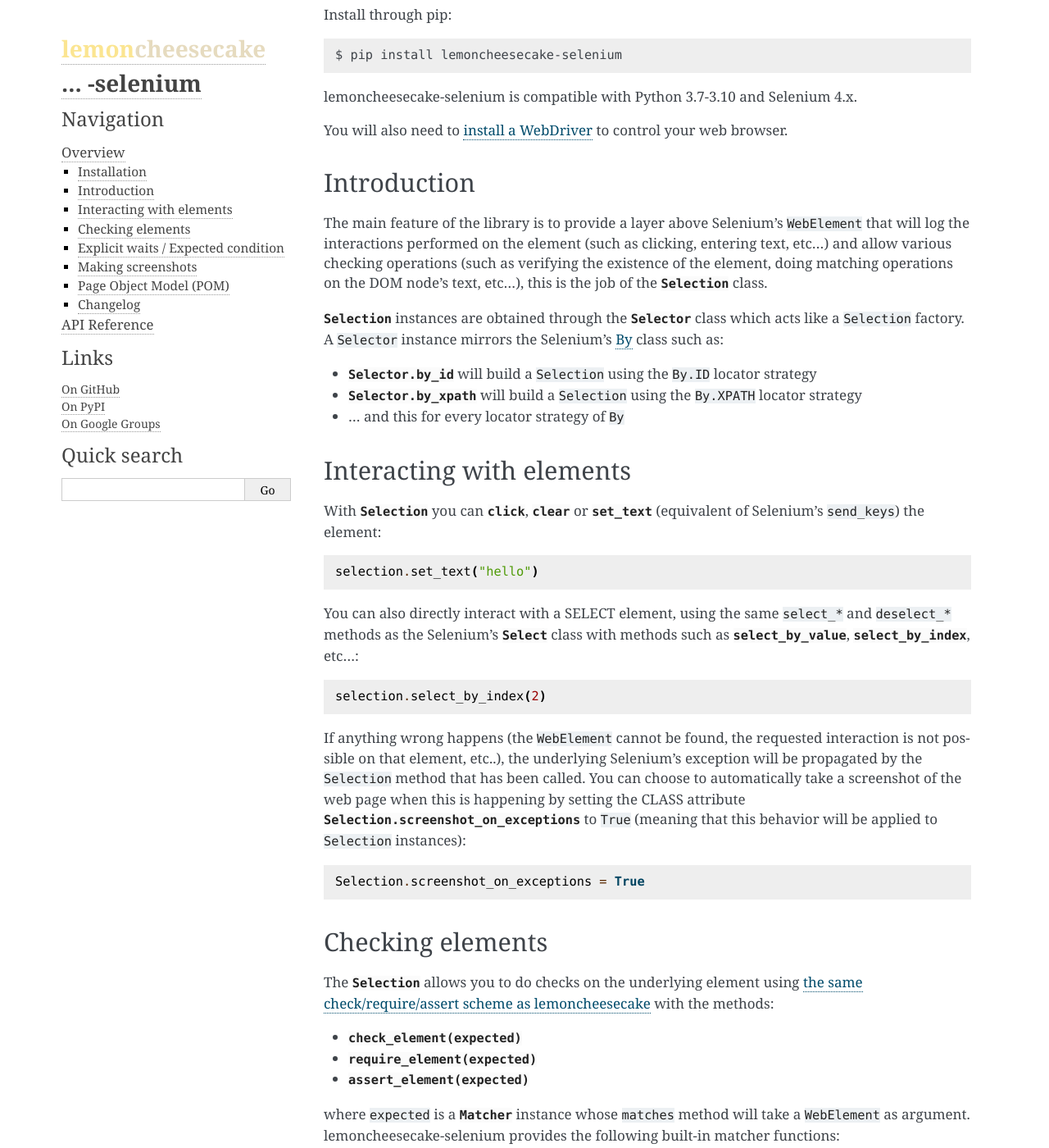
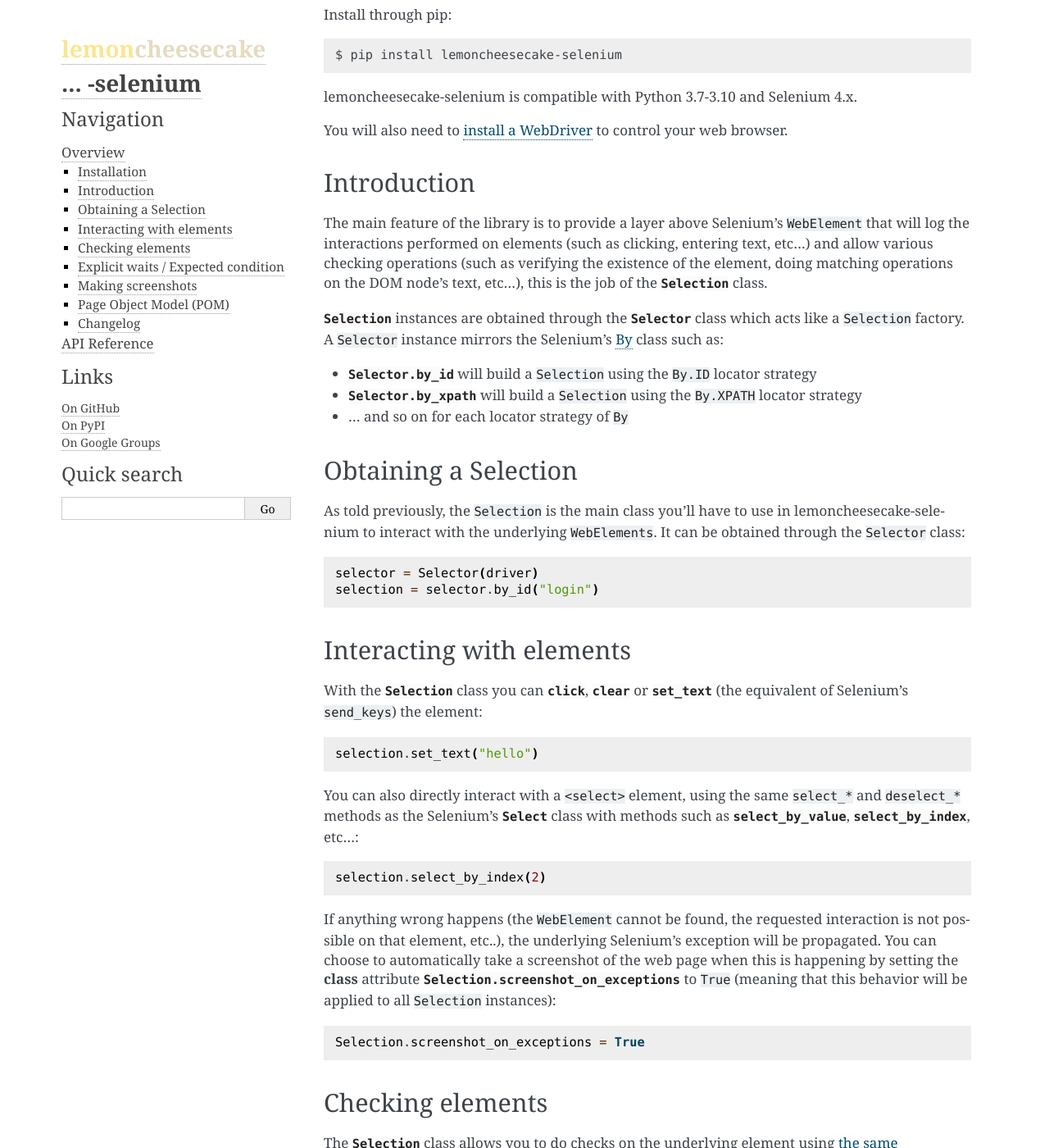
Before and after one commit to lemoncheesecake/lemoncheesecake-selenium, a Sphinx documentation site: the page built from doc/index.rst, in a window 1280 px wide and 1400 px high, scrolled down 2304 px. Shown: the whole window at 82% size. Built offline with Sphinx 7.4.7, drawn with Linux system fonts in a browser that asks for light colours; the version number could not be read and is left out; some of the changed text lies outside the part shown.

Commit message:
doc: various improvements and fixes

```diff
--- a/doc/index.rst
+++ b/doc/index.rst
@@ -28,8 +28,8 @@
        driver = webdriver.Firefox()
        driver.implicitly_wait(10)
        driver.get("http://www.python.org")
+       check_that("title", driver.title, contains_string("Python"))
        selector = Selector(driver)
-       check_that("title", driver.title, contains_string("Python"))
        search_field = selector.by_name("q")
        search_field.clear()
        search_field.set_text("pycon")
@@ -53,7 +53,7 @@
 
    HTML report : file:///tmp/python_org_search/report/report.html
 
-And here are the report details :
+And here is the resulting HTML report:
 
 .. image:: _static/report-sample.png
 
@@ -73,7 +73,7 @@
 ------------
 
 The main feature of the library is to provide a layer above Selenium's ``WebElement``
-that will log the interactions performed on the element (such as clicking, entering text, etc...) and allow various
+that will log the interactions performed on elements (such as clicking, entering text, etc...) and allow various
 checking operations (such as verifying the existence of the element, doing matching operations on the DOM node's text,
 etc...), this is the job of the :py:class:`Selection <lemoncheesecake_selenium.Selection>` class.
 
@@ -86,20 +86,28 @@
 
 - :py:func:`Selector.by_xpath <lemoncheesecake_selenium.Selector.by_xpath>` will build a ``Selection`` using the ``By.XPATH`` locator strategy
 
-- ... and this for every locator strategy of ``By``
+- ... and so on for each locator strategy of ``By``
 
+Obtaining a Selection
+---------------------
+
+As told previously, the ``Selection`` is the main class you'll have to use in lemoncheesecake-selenium to interact with the underlying
+``WebElements``. It can be obtained through the ``Selector`` class::
+
+   selector = Selector(driver)
+   selection = selector.by_id("login")
 
 Interacting with elements
 -------------------------
 
-With :py:class:`Selection <lemoncheesecake_selenium.Selection>` you can
+With the :py:class:`Selection <lemoncheesecake_selenium.Selection>` class you can
 :py:func:`click <lemoncheesecake_selenium.Selection.click>`,
 :py:func:`clear <lemoncheesecake_selenium.Selection.clear>` or
-:py:func:`set_text <lemoncheesecake_selenium.Selection.set_text>` (equivalent of Selenium's ``send_keys``) the element::
+:py:func:`set_text <lemoncheesecake_selenium.Selection.set_text>` (the equivalent of Selenium's ``send_keys``) the element::
 
    selection.set_text("hello")
 
-You can also directly interact with a SELECT element, using the same ``select_*`` and ``deselect_*`` methods as the
+You can also directly interact with a ``<select>`` element, using the same ``select_*`` and ``deselect_*`` methods as the
 Selenium's
 :py:class:`Select <selenium.webdriver.support.select.Select>` class with methods such as
 :py:func:`select_by_value <lemoncheesecake_selenium.Selection.select_by_value>`,
@@ -108,26 +116,26 @@
    selection.select_by_index(2)
 
 If anything wrong happens (the ``WebElement`` cannot be found, the requested interaction is not possible on that
-element, etc..),
-the underlying Selenium's exception will be propagated by the ``Selection`` method that has been called.
-You can choose to automatically take a screenshot of the web page when this is happening by setting the CLASS attribute
+element, etc..), the underlying Selenium's exception will be propagated.
+You can choose to automatically take a screenshot of the web page when this is happening by setting the **class** attribute
 :py:attr:`Selection.screenshot_on_exceptions <lemoncheesecake_selenium.Selection.screenshot_on_exceptions>` to ``True``
-(meaning that this behavior will be applied to ``Selection`` instances)::
+(meaning that this behavior will be applied to all ``Selection`` instances)::
 
    Selection.screenshot_on_exceptions = True
 
 Checking elements
 -----------------
 
-The :py:class:`Selection <lemoncheesecake_selenium.Selection>` allows you to do checks on the underlying element using
-`the same check/require/assert scheme as lemoncheesecake <http://docs.lemoncheesecake.io/en/latest/matchers.html#the-matching-operations>`_
+The :py:class:`Selection <lemoncheesecake_selenium.Selection>` class allows you to do checks on the underlying element using
+`the same check/require/assert logic of lemoncheesecake <http://docs.lemoncheesecake.io/en/latest/matchers.html#the-matching-operations>`_
 with the methods:
 
 - :py:func:`check_element(expected) <lemoncheesecake_selenium.Selection.check_element>`
 - :py:func:`require_element(expected) <lemoncheesecake_selenium.Selection.require_element>`
 - :py:func:`assert_element(expected) <lemoncheesecake_selenium.Selection.assert_element>`
 
-where ``expected`` is a :py:class:`Matcher <lemoncheesecake.matching.Matcher>` instance whose ``matches`` method will
+where ``expected`` is a :py:class:`Matcher <lemoncheesecake.matching.matcher.Matcher>` instance whose
+:py:func:`matches <lemoncheesecake.matching.matcher.Matcher.build_description>` method will
 take a ``WebElement`` as argument. lemoncheesecake-selenium provides the following built-in matcher functions:
 
 - :py:func:`is_in_page() <lemoncheesecake_selenium.is_in_page>`
@@ -143,7 +151,7 @@
    selection.check_element(is_in_page())
    selection.check_element(has_text(match_pattern(r"(\d)€")))
    selection.check_element(has_attribute("class"))
-   selection.check_element(has_attribute("class", equal_to("enabled)))
+   selection.check_element(has_attribute("class", equal_to("enabled")))
    selection.check_element(has_property("text_length"))
    selection.check_element(has_property("text_length", equal_to(8)))
    selection.check_element(is_displayed())
@@ -151,7 +159,8 @@
    selection.check_element(not_(is_enabled()))
    selection.check_element(is_selected())
 
-You can also check for the non-existence of an element through the following ``Selection`` methods:
+As these methods look for a ``WebElement`` before calling the matcher on it,
+you can check for the non-existence of an element through the following ``Selection`` methods:
 
 - :py:func:`check_no_element() <lemoncheesecake_selenium.Selection.check_no_element>`
 - :py:func:`require_no_element() <lemoncheesecake_selenium.Selection.require_no_element>`
@@ -162,9 +171,9 @@
    selection.require_no_element()
 
 It is possible to automatically take a screenshot on failed checks (either it's done by a ``check_*``, ``require_*`` or
-``assert_*`` method) by setting the CLASS attribute
+``assert_*`` method) by setting the **class** attribute
 :py:attr:`Selection.screenshot_on_failed_checks <lemoncheesecake_selenium.Selection.screenshot_on_failed_checks>` to ``True``
-(also meaning that this behavior will be applied to ``Selection`` instances)::
+(also meaning that this behavior will be applied to all ``Selection`` instances)::
 
    Selection.screenshot_on_failed_checks = True
 
```
Also changed, not shown: other parts of doc/index.rst (+2 -2 lines).
